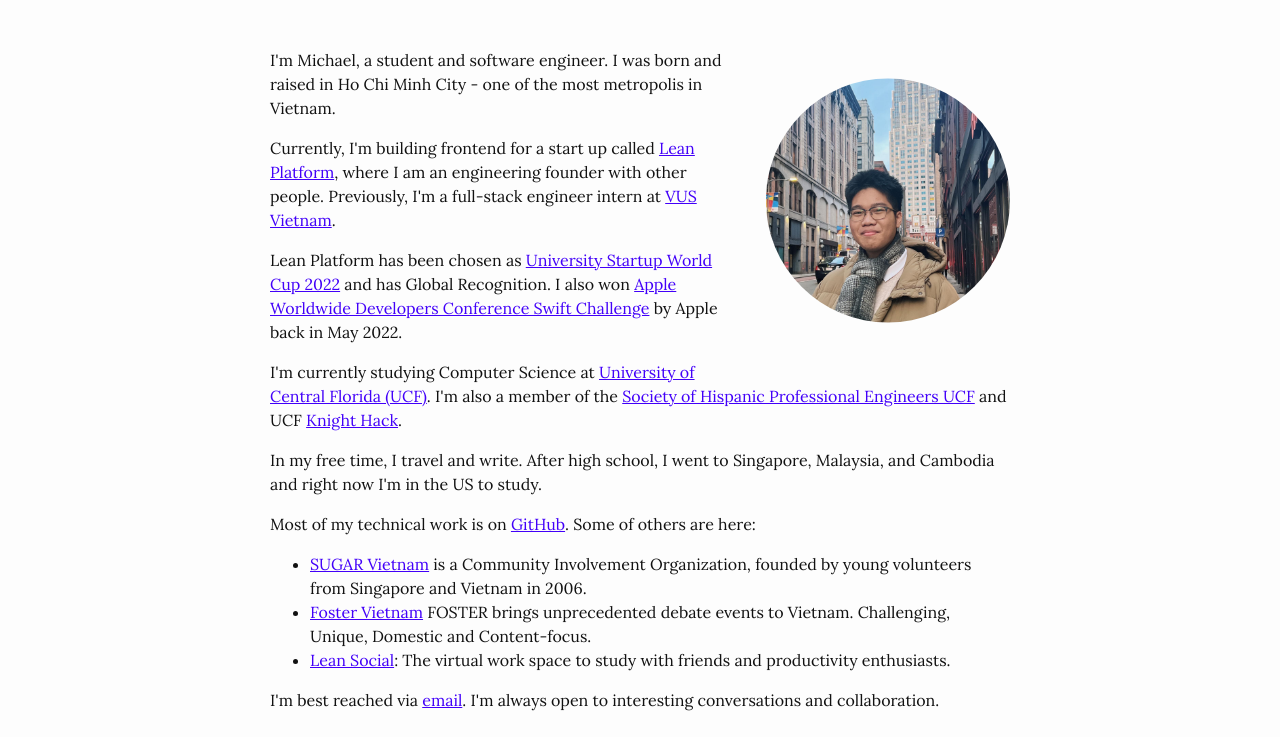
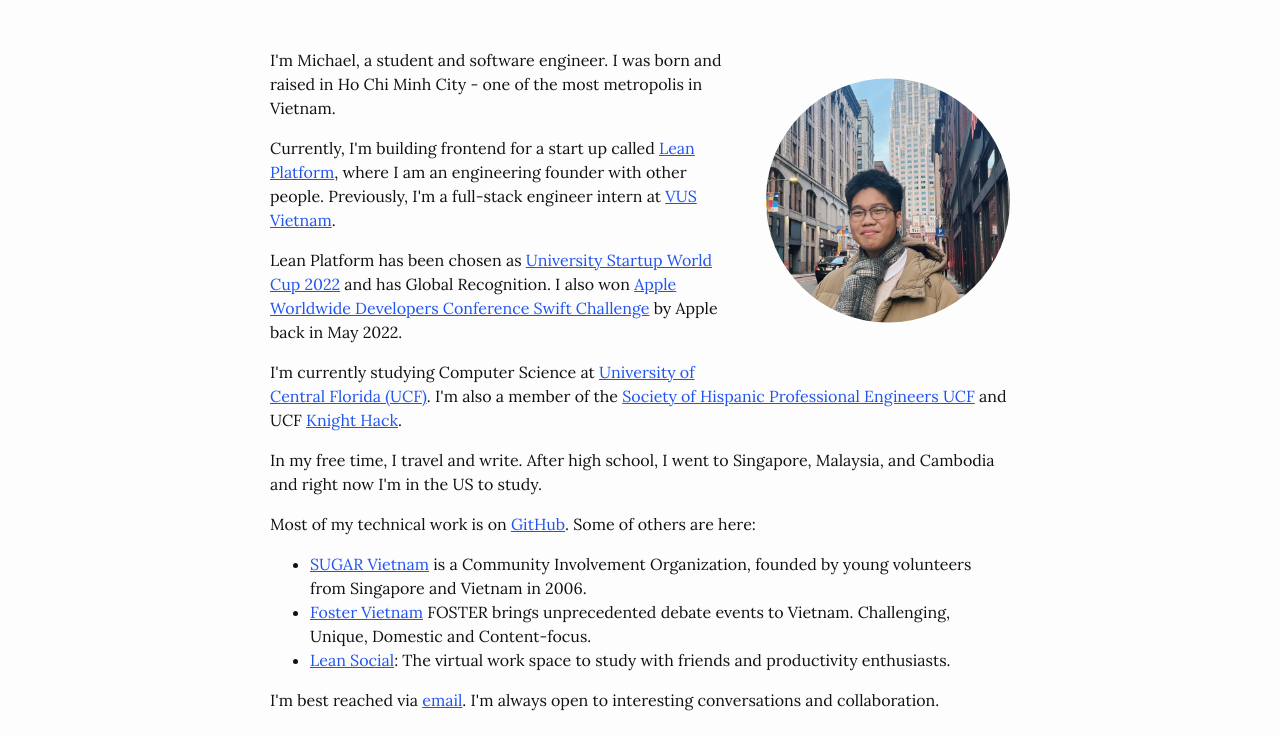
Before and after one commit to Michael-ha02/michael-ha02.github.io, a plain HTML site: page index.html in a window 1280 px wide. Shown: the part 63-800 px from the top of the page. Drawn offline with Linux system fonts and the light colour scheme.

Commit message:
index.html

```diff
--- a/css/mainpage.css
+++ b/css/mainpage.css
@@ -124,5 +124,5 @@
 }
 
 .post-content p a, .post-content ul li a, .footer-col-1 ul li a {
-    color: rgb(66, 0, 249);
+    color: rgb(32, 84, 241);
 }
```
Also changed, not shown: index.html (renamed from mainpage.html).
